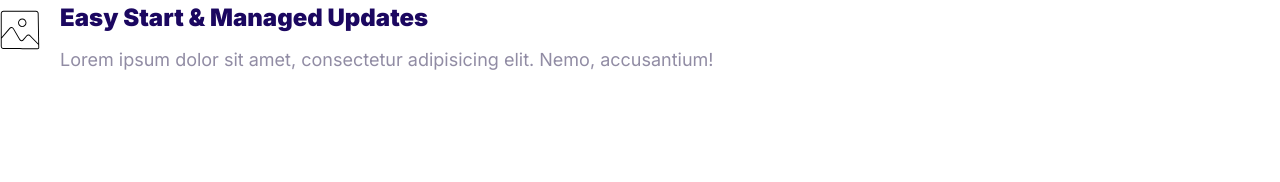
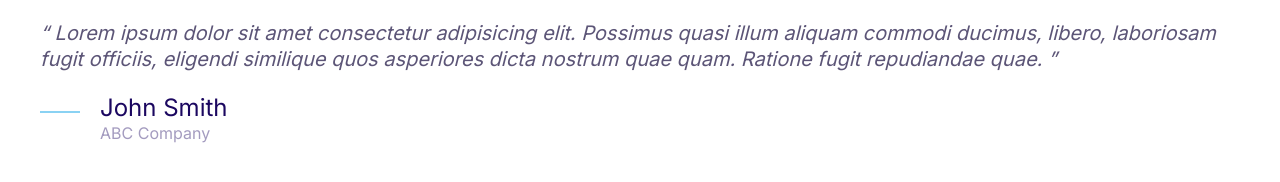
Before and after one commit to Muhammad-Usman-61/Moshify-Clone, a plain HTML site: page index.html in a window 1280 px wide. Drawn offline with Linux system fonts and the light colour scheme.

Commit message:
Build Quote Components

```diff
--- a/css/styles.css
+++ b/css/styles.css
@@ -4,8 +4,10 @@
     --color-accent: #ff3400;
     --color-headings: #1b0760;
     --color-body: #918ca4;
+    --color-body-darker: #5c5577;
     --color-border: #ccc;
     --border-radius: 30px;
+
 }
 
 *, *::after,*::before{
@@ -360,3 +362,51 @@ a{
 .media__image{
     margin-top: 1rem;
 }
+
+/* Quotes */
+
+.quote{
+    font-size: 3rem;
+    font-style: italic;
+    color: var(--color-body-darker);
+    line-height: 1.3;
+}
+
+.quote__text::before{
+    content: open-quote;
+}
+.quote__text::after{
+    content: close-quote;
+}
+
+.quote__author{
+    font-style: normal;
+    font-size: 3rem;
+    font-weight: 500;
+    margin-bottom: 0;
+}
+
+.quote__company{
+    color: var(--color-headings);
+    font-style: normal;
+    opacity: .4;
+    font-size: 2rem;
+}
+
+.quote__line{
+    position: relative;
+    bottom: 10px;
+}
+
+@media screen and (min-width: 1024px) {
+    .quote{
+        font-size: 2rem;
+    }
+    .quote__author{
+        font-size: 2.4rem;
+    }
+    .quote__company{
+        font-size: 1.6rem;
+    }
+
+}
--- a/index.html
+++ b/index.html
@@ -19,19 +19,26 @@
     <link rel="stylesheet" href="./css/styles.css" />
   </head>
   <body>
+    <blockquote class="quote">
+      <p class="quote__text">
+        Lorem ipsum dolor sit amet consectetur adipisicing elit. Possimus quasi
+        illum aliquam commodi ducimus, libero, laboriosam fugit officiis,
+        eligendi similique quos asperiores dicta nostrum quae quam. Ratione
+        fugit repudiandae quae.
+      </p>
+      <footer>
         <div class="media">
           <div class="media__image">
-        <svg class="icon icon--primary">
-          <use xlink:href="images/sprite.svg#snap"></use>
+            <svg class="icon icon--primary quote__line">
+              <use xlink:href="images/sprite.svg#line"></use>
             </svg>
           </div>
           <div class="media__body">
-        <h3 class="media__title">Easy Start & Managed Updates</h3>
-        <p>
-          Lorem ipsum dolor sit amet, consectetur adipisicing elit. Nemo,
-          accusantium!
-        </p>
+            <h3 class="media__title quote__author">John Smith</h3>
+            <p class="quote__company">ABC Company</p>
           </div>
         </div>
+      </footer>
+    </blockquote>
   </body>
 </html>
```
Also changed, not shown: components/media.html (+7 -1 lines), components/quote.html (added, +21 -0 lines). Lines whose indentation alone changed are shown as unchanged.
